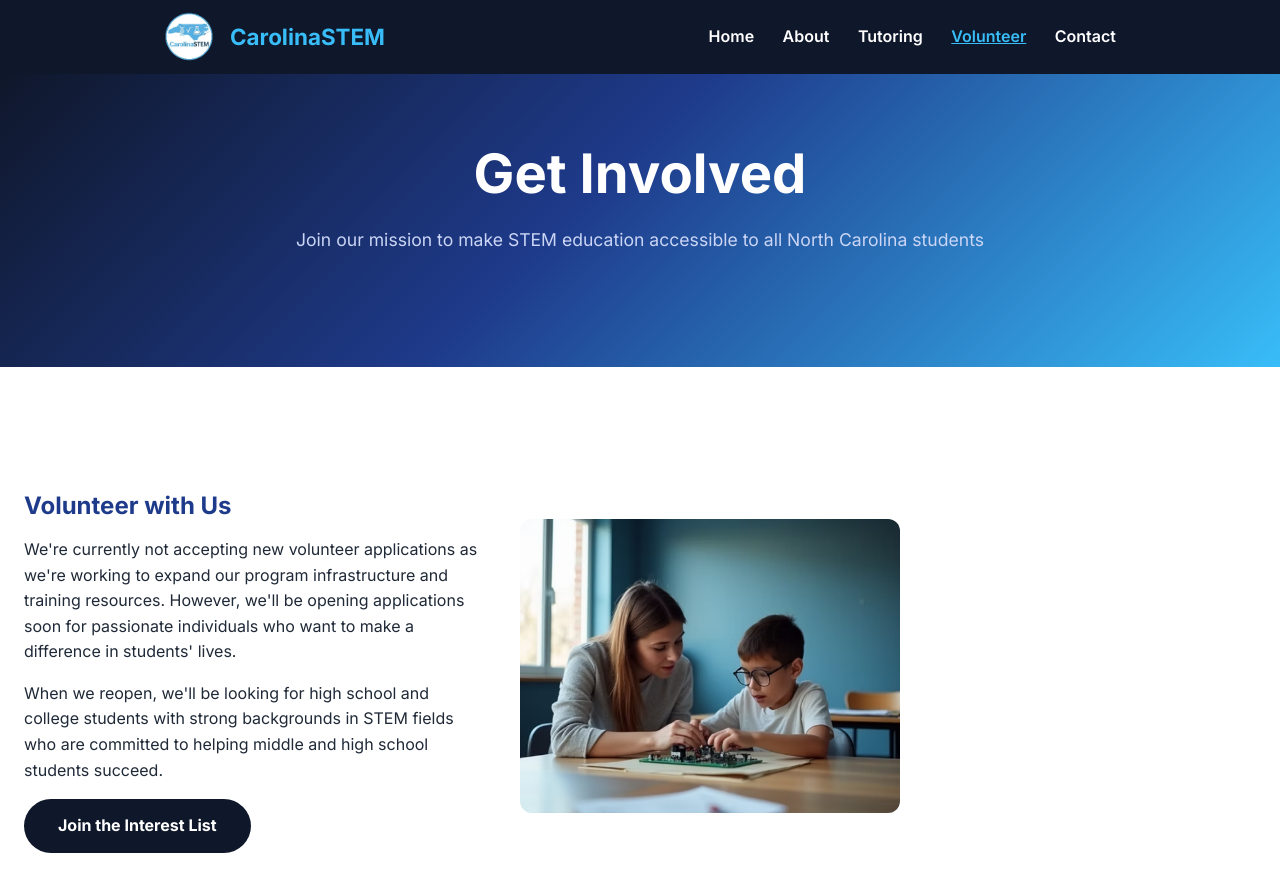
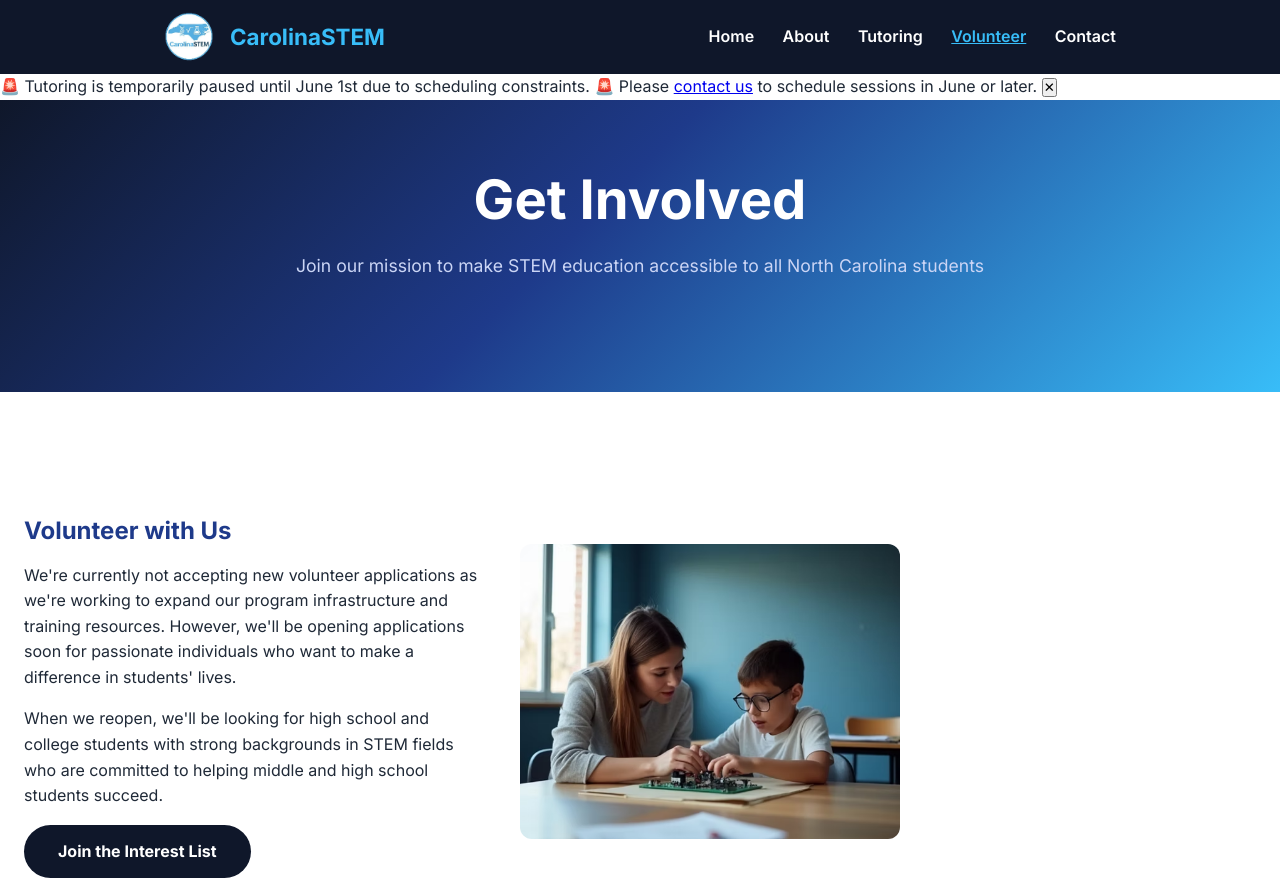
Before and after one commit to mmaaz10/carolinastem.github.io, a plain HTML site: page volunteer.html in a window 1280 px wide. Shown: the top 881 px of the page. Drawn offline with Linux system fonts and the light colour scheme.

Commit message:
Update volunteer.html
Paused

```diff
--- a/volunteer.html
+++ b/volunteer.html
@@ -29,7 +29,13 @@
     </nav>
   </div>
 </header>
-
+ <div class="announcement" id="announcement">
+  <span>
+    🚨 Tutoring is temporarily paused until June 1st due to scheduling constraints. 🚨
+    Please <a href="contact.html" class="announcement-link">contact us</a> to schedule sessions in June or later.
+  </span>
+  <button class="close-btn" onclick="closeAnnouncement()">✕</button>
+</div>
 <!-- HERO -->
 <header class="hero about-hero">
   <div class="container">
```
